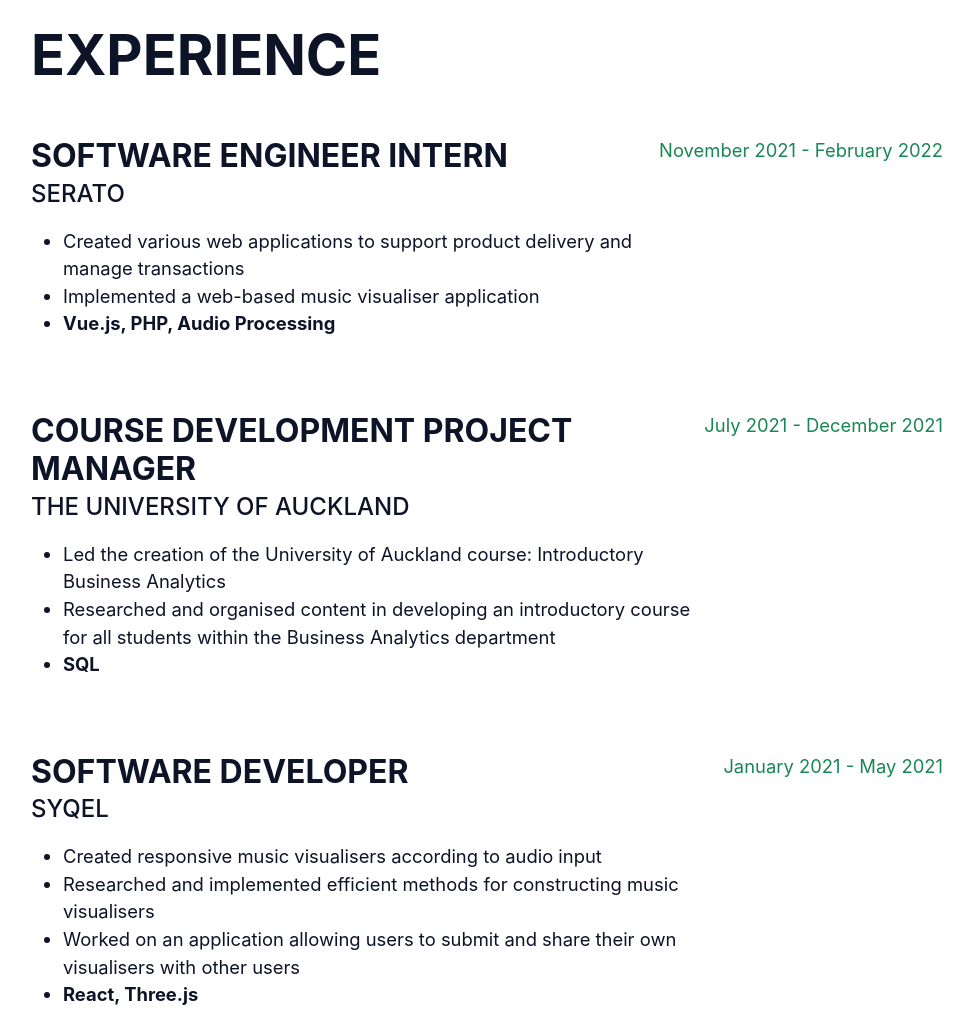
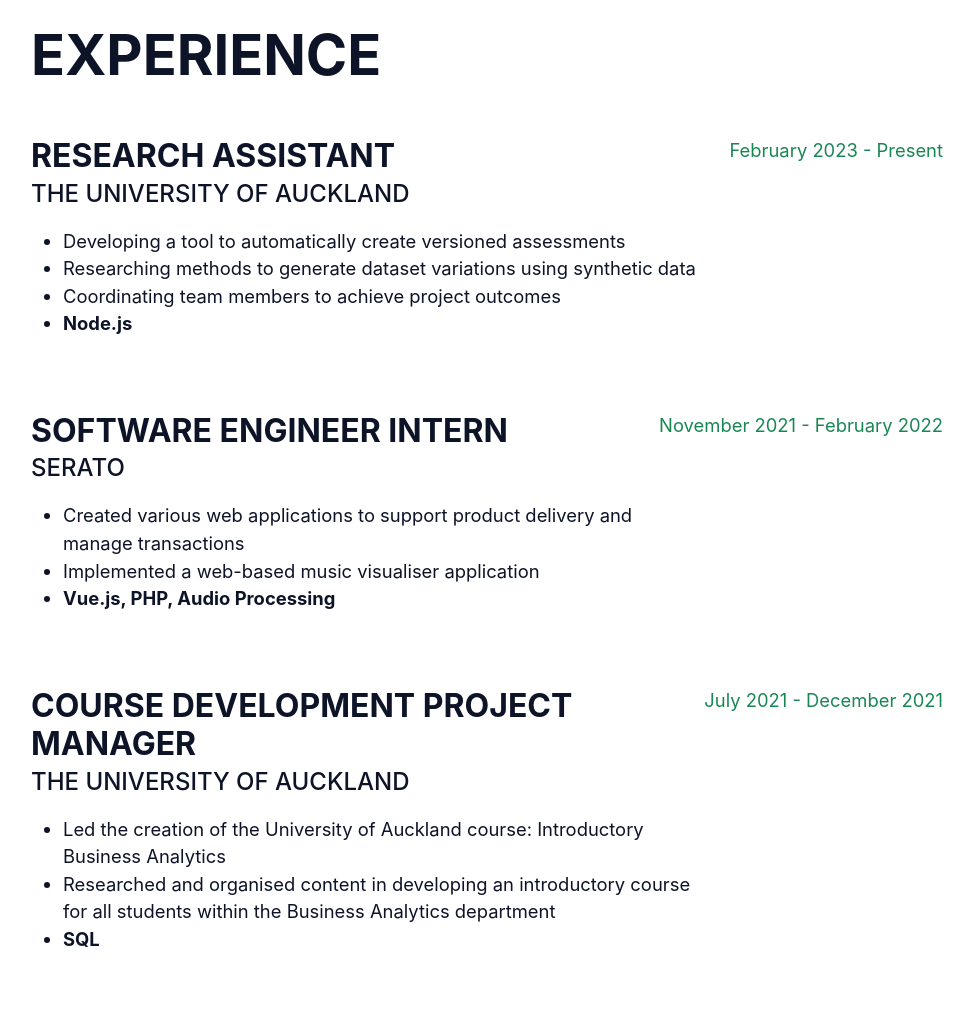
Before and after one commit to songyanteng/songyanteng.github.io, a plain HTML site: page index.html in a window 1280 px wide. Shown: the part 1660-2672 px from the top of the page, without its empty margins (289-1263 px from the left). Drawn offline with nearby package versions, Linux system fonts and the light colour scheme; a web font is replaced by a local one.

Commit message:
Updated teaching and work experience

```diff
--- a/index.html
+++ b/index.html
@@ -174,6 +174,29 @@
       <section class="resume-section" id="experience">
         <div class="resume-section-content">
           <h2 class="mb-5">Experience</h2>
+          <div
+            class="d-flex flex-column flex-md-row justify-content-between mb-5"
+          >
+            <div class="flex-grow-1">
+              <h3 class="mb-0">Research Assistant</h3>
+              <div class="subheading mb-3">The University of Auckland</div>
+              <ul>
+                <li>
+                  Developing a tool to automatically create versioned
+                  assessments
+                </li>
+                <li>
+                  Researching methods to generate dataset variations using
+                  synthetic data
+                </li>
+                <li>Coordinating team members to achieve project outcomes</li>
+                <li><b>Node.js</b></li>
+              </ul>
+            </div>
+            <div class="flex-shrink-0">
+              <span class="text-primary">February 2023 - Present</span>
+            </div>
+          </div>
           <div
             class="d-flex flex-column flex-md-row justify-content-between mb-5"
           >
@@ -399,6 +422,13 @@
               <div class="subheading mb-3">The University of Melbourne</div>
               <ul>
                 <li>
+                  <b>Semester One, 2024</b>
+                  <ul>
+                    <li>COMP10003: Media Computation</li>
+                    <li>COMP90059: Introduction to Programming</li>
+                  </ul>
+                </li>
+                <li>
                   <b>Semester Two, 2023</b>
                   <ul>
                     <li>COMP90018: Mobile Computing Systems Programming</li>
@@ -554,7 +584,7 @@
                       Smartphone sensing framework developed for Android,
                       consisting of multiple sensor technologies
                     </li>
-                    <li><b>Java, Kotlin, Android Studio</b></li>
+                    <li><b>Java, Android Studio</b></li>
                   </ul>
                 </div>
                 <a
@@ -664,7 +694,7 @@
             </li>
             <li>
               <span class="fa-li"><i class="fas fa-check"></i></span>
-              Python, Java, Node.js, PHP, C#, Kotlin, Three.js
+              Python, Java, Node.js, PHP, C#, Three.js
             </li>
             <li>
               <span class="fa-li"><i class="fas fa-check"></i></span>
```
